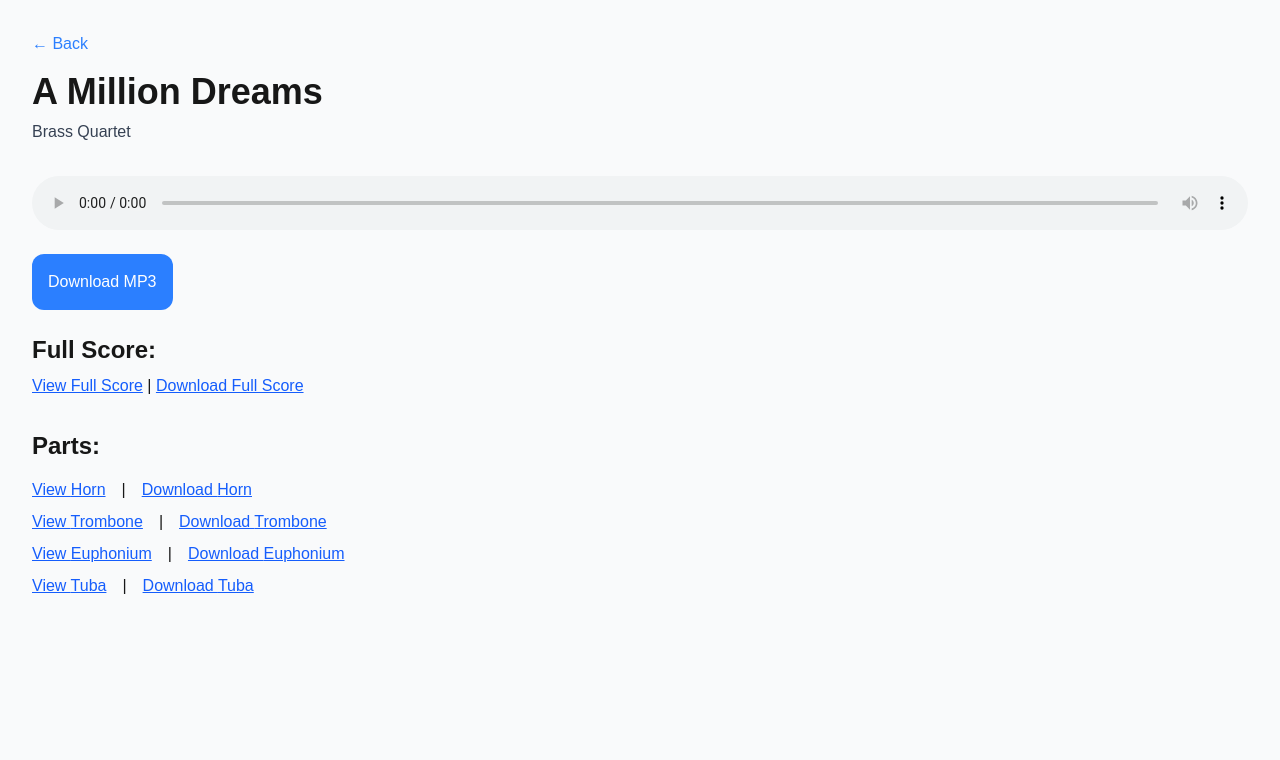
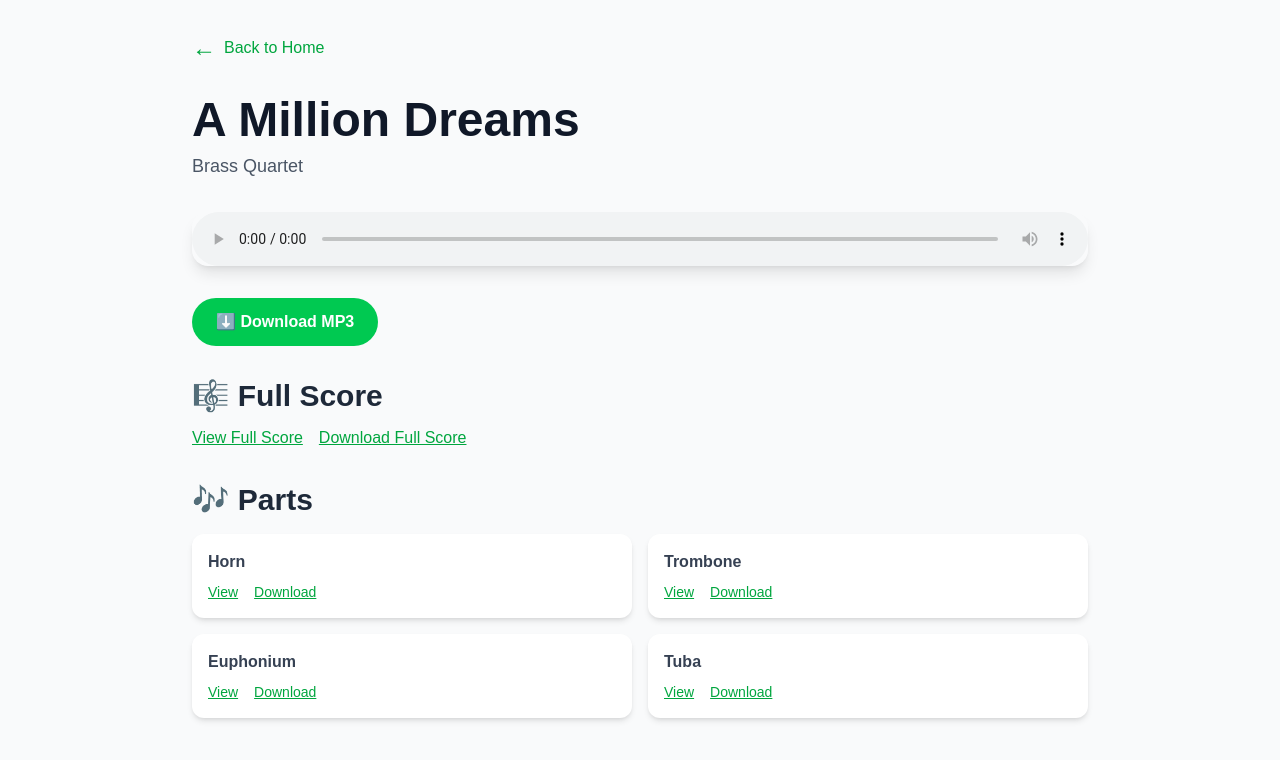
Before and after one commit to amp1130/arrangements, a Next.js app: page /arrangements/a-million-dreams in a window 1280 px wide. Shown: the top 760 px of the page. Built offline with nearby package versions, Linux system fonts and the light colour scheme.

Commit message:
better arrangement page proto

```diff
--- a/app/arrangements/[slug]/page.tsx
+++ b/app/arrangements/[slug]/page.tsx
@@ -5,75 +5,90 @@ export default function ArrangementPage({ params }: { params: { slug: string } }
   const arrangement = arrangements.find((a) => a.slug === params.slug);
 
   if (!arrangement) {
-    return <div className="p-8">Arrangement not found.</div>;
+    return (
+      <main className="min-h-screen flex items-center justify-center bg-[#f9fafb] p-8">
+        <div className="text-center text-gray-600 text-xl">Arrangement not found.</div>
+      </main>
+    );
   }
 
   return (
-    <main className="min-h-screen p-8 bg-gray-50">
-      <Link href="/" className="text-blue-500 hover:underline">&larr; Back</Link>
+    <main className="min-h-screen bg-[#f9fafb] p-8">
+      <div className="max-w-4xl mx-auto space-y-8">
 
-      <h1 className="text-4xl font-bold mt-4 mb-2">{arrangement.title}</h1>
-      <p className="text-gray-700 mb-8">{arrangement.description}</p>
+        {/* Back Button */}
+        <Link href="/" className="text-green-600 hover:underline flex items-center space-x-2">
+          <span className="text-2xl">&larr;</span>
+          <span>Back to Home</span>
+        </Link>
+
+        {/* Title & Description */}
+        <div className="space-y-2">
+          <h1 className="text-5xl font-bold text-gray-900">{arrangement.title}</h1>
+          <p className="text-lg text-gray-600">{arrangement.description}</p>
+        </div>
 
         {/* Audio Player */}
-      <audio controls className="mb-6 w-full">
+        <div className="rounded-2xl overflow-hidden shadow-lg">
+          <audio controls className="w-full">
             <source src={arrangement.audio} type="audio/mpeg" />
             Your browser does not support the audio element.
           </audio>
+        </div>
 
         {/* Download MP3 */}
+        <div>
           <a
             href={arrangement.audio}
             download
-        className="block mb-6 bg-blue-500 text-white p-4 rounded-xl hover:bg-blue-600 transition w-fit"
+            className="inline-block bg-green-500 text-white px-6 py-3 rounded-full font-semibold hover:bg-green-600 transition"
           >
-        Download MP3
+            ⬇️ Download MP3
           </a>
+        </div>
 
         {/* Full Score */}
-      <div className="space-y-4">
-        <h2 className="text-2xl font-semibold mb-2">Full Score:</h2>
+        <section className="space-y-3">
+          <h2 className="text-3xl font-semibold text-gray-800">🎼 Full Score</h2>
+          <div className="flex gap-4">
             <a
               href={arrangement.fullScore}
               target="_blank"
               rel="noopener noreferrer"
-          className="text-blue-600 underline"
+              className="text-green-600 font-medium underline"
             >
               View Full Score
-        </a>{" "}
-        |{" "}
+            </a>
             <a
               href={arrangement.fullScore}
               download
-          className="text-blue-600 underline"
+              className="text-green-600 font-medium underline"
             >
               Download Full Score
             </a>
           </div>
+        </section>
 
         {/* Parts */}
-      <div className="mt-8">
-        <h2 className="text-2xl font-semibold mb-4">Parts:</h2>
+        <section className="space-y-4">
+          <h2 className="text-3xl font-semibold text-gray-800">🎶 Parts</h2>
+          <div className="grid grid-cols-1 sm:grid-cols-2 gap-4">
             {arrangement.parts.map((part, index) => (
-          <div key={index} className="mb-2">
-            <a
-              href={part.url}
-              target="_blank"
-              rel="noopener noreferrer"
-              className="text-blue-600 underline mr-4"
-            >
-              View {part.name}
+              <div key={index} className="p-4 bg-white rounded-xl shadow-md flex flex-col items-start">
+                <span className="font-semibold text-gray-700 mb-2">{part.name}</span>
+                <div className="flex gap-4 text-green-600 text-sm">
+                  <a href={part.url} target="_blank" rel="noopener noreferrer" className="underline">
+                    View
                   </a>
-            |
-            <a
-              href={part.url}
-              download
-              className="text-blue-600 underline ml-4"
-            >
-              Download {part.name}
+                  <a href={part.url} download className="underline">
+                    Download
                   </a>
                 </div>
+              </div>
             ))}
+          </div>
+        </section>
+
       </div>
     </main>
   );
```
Lines whose indentation alone changed are shown as unchanged.
